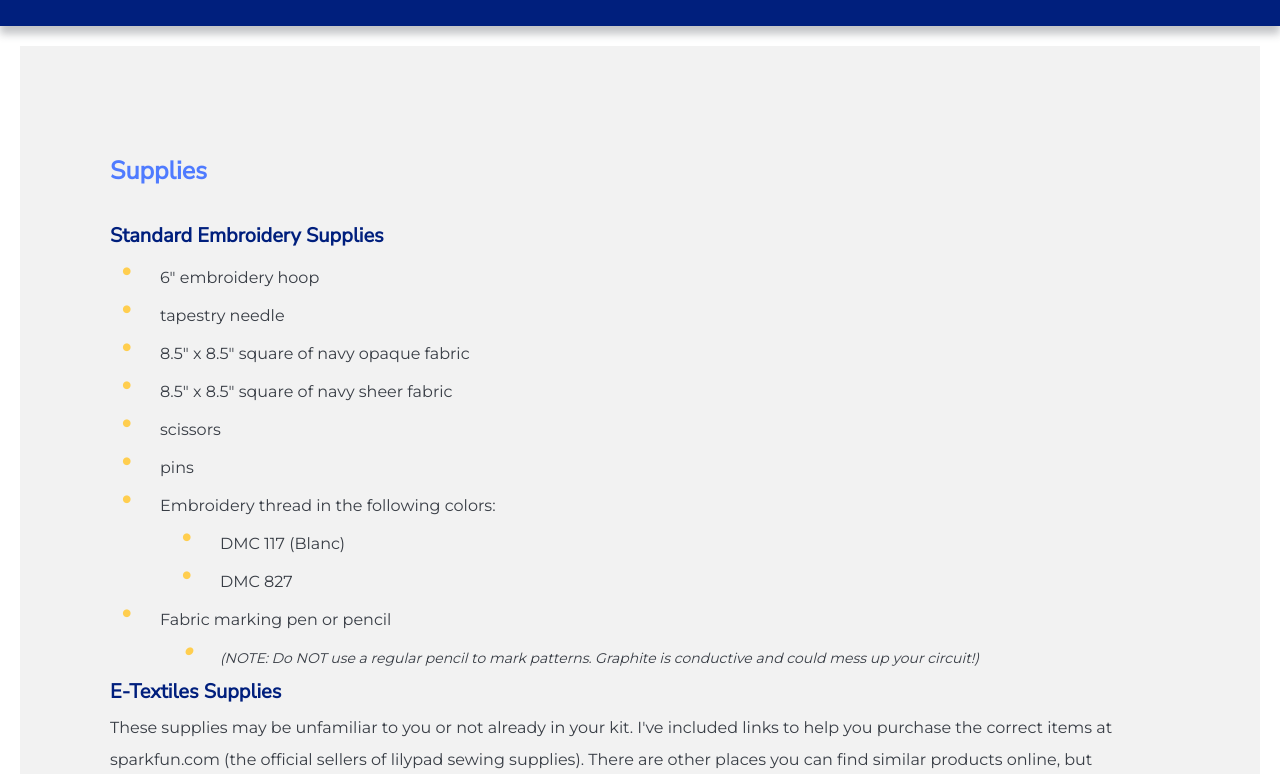
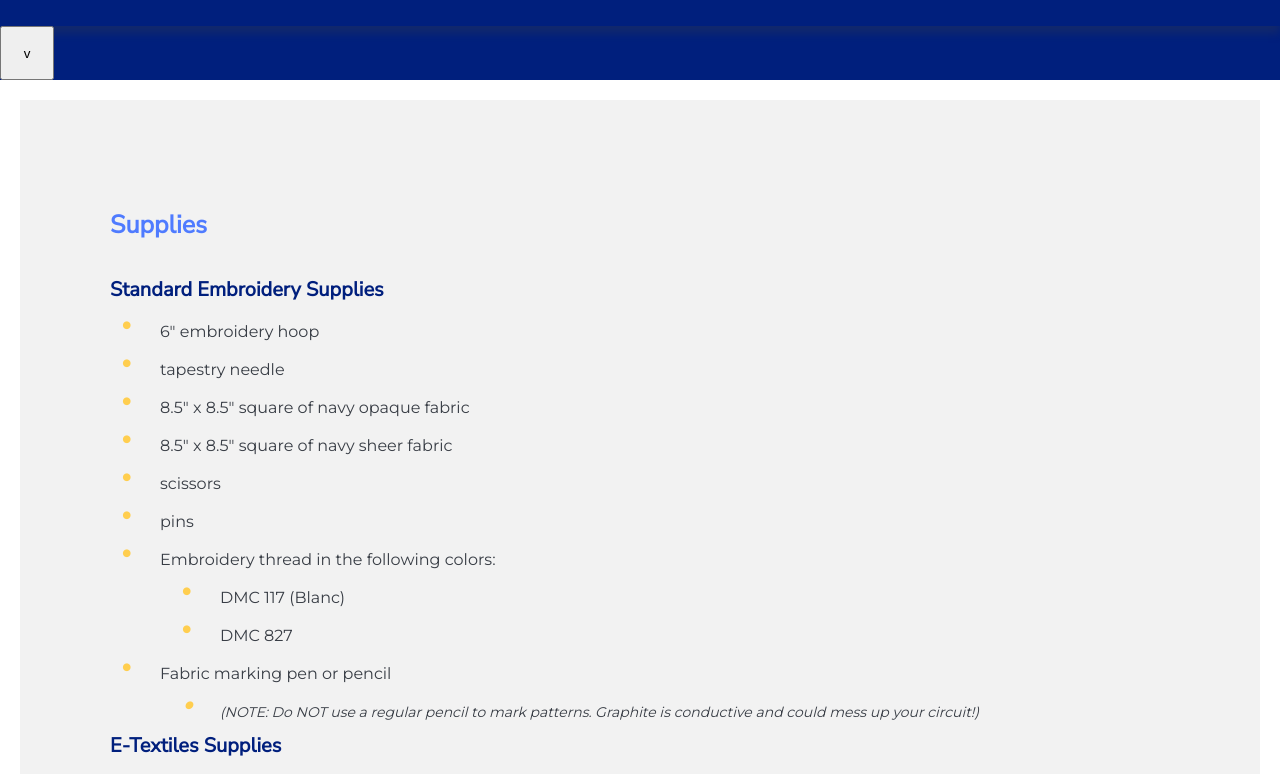
Before and after one commit to lillianritchie/circuit-samplers, a website: page public/views/content.html in a window 1280 px wide. Shown: the part 99-873 px from the top of the page. Drawn offline with Linux system fonts and the light colour scheme; a web font is replaced by a local one.

```diff
--- a/public/styles/sass/components/_buttons.scss
+++ b/public/styles/sass/components/_buttons.scss
@@ -12,6 +12,11 @@
     box-shadow: 16px 0 8px 0 rgba($color-black, 0.2);
     transition: all 0.2s;
 
+    &__small {
+        height: 5rem;
+        width: 5rem;
+    }
+
 
 
     &:hover {
@@ -24,12 +29,14 @@
         transform: translateY(0);
 
     }
+
+
 }
 
-a{
+a {
     color: $color-blue-medium;
 
-    &:visited{
+    &:visited {
         color: $color-blue-light;
     }
 }
--- a/public/views/content.html
+++ b/public/views/content.html
@@ -20,6 +20,7 @@
   <section id="supplies" class="content">
     <header class="content-heading__dark sticky">
       <h2 class="content-heading">What You'll Need</h2>
+      <button class="button__featured__small"> v </button>
     </header>
     <div class="content-body">
       <!-- standard embroidery supplies -->
```
Also changed, not shown: public/styles/css/main.css. Lines whose indentation alone changed are shown as unchanged.
